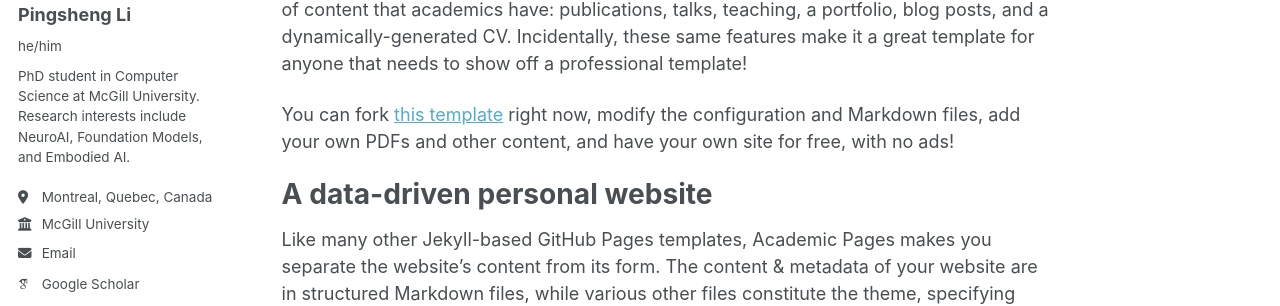
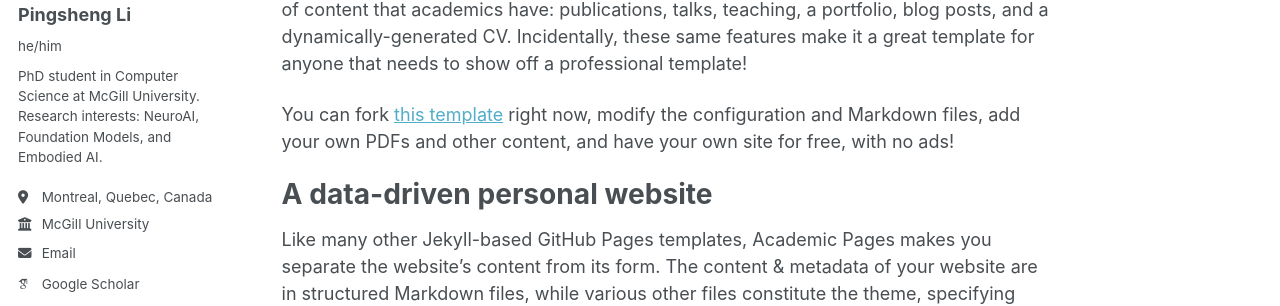
Before and after one commit to Pingsheng-NeuroAI/Pingsheng-NeuroAI.github.io, a Jekyll site: the page built from _pages/about.md, in a window 1280 px wide. Shown: the part 280-586 px from the top of the page. Built offline with Jekyll 4.4.1, drawn with Linux system fonts in a browser that asks for light colours; some web fonts are replaced; a script that is not in the unit is left out.

```diff
--- a/_config.yml
+++ b/_config.yml
@@ -25,7 +25,7 @@ author:
   avatar           : "pingsheng_profile.jpg"
   name             : "Pingsheng Li"
   pronouns         : "he/him"
-  bio              : "PhD student in Computer Science at McGill University. Research interests include NeuroAI, Foundation Models, and Embodied AI."
+  bio              : "PhD student in Computer Science at McGill University. Research interests: NeuroAI, Foundation Models, and Embodied AI."
   location         : "Montreal, Quebec, Canada"
   employer         : "McGill University"
   uri              : # URL
```
